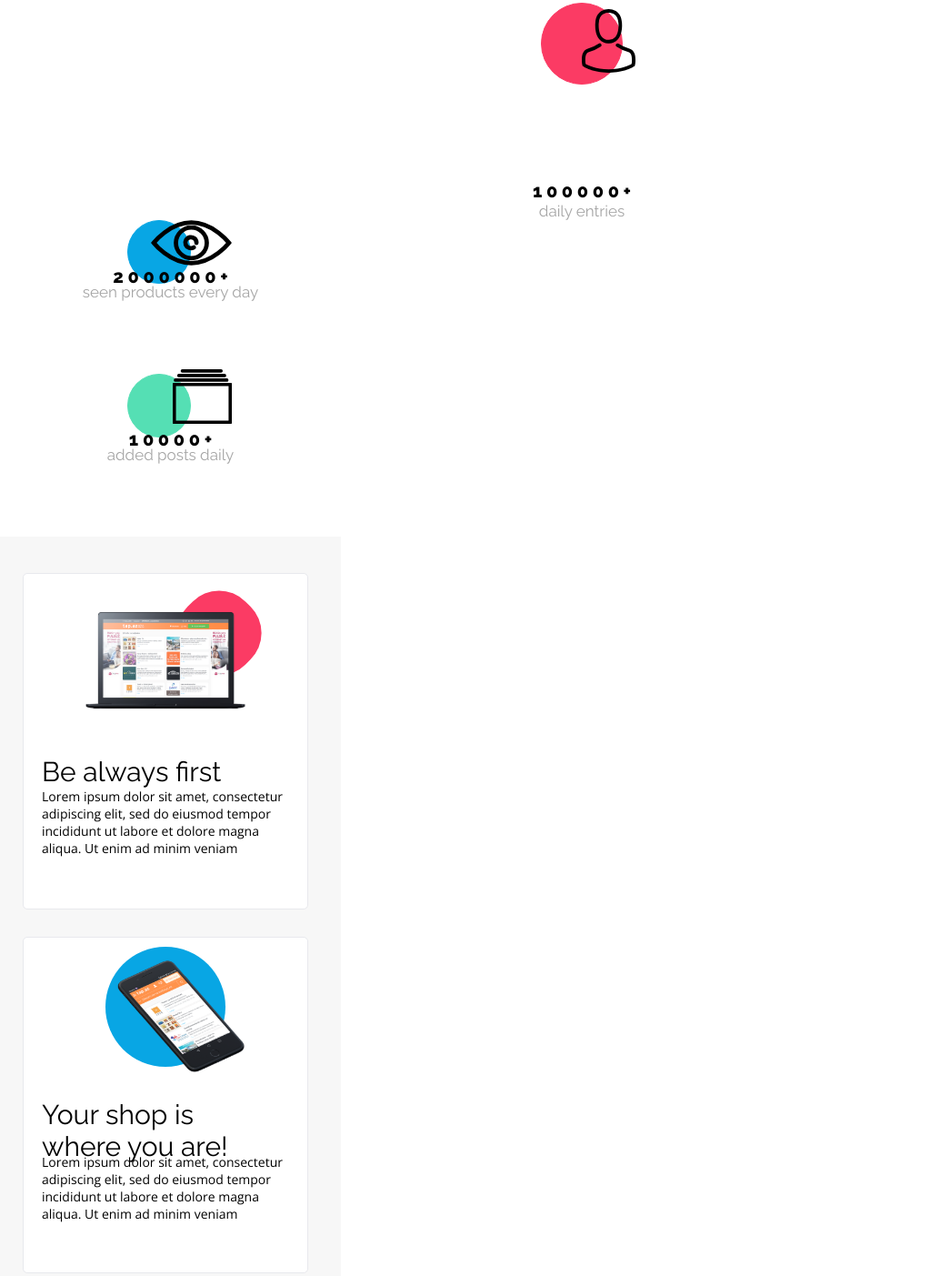
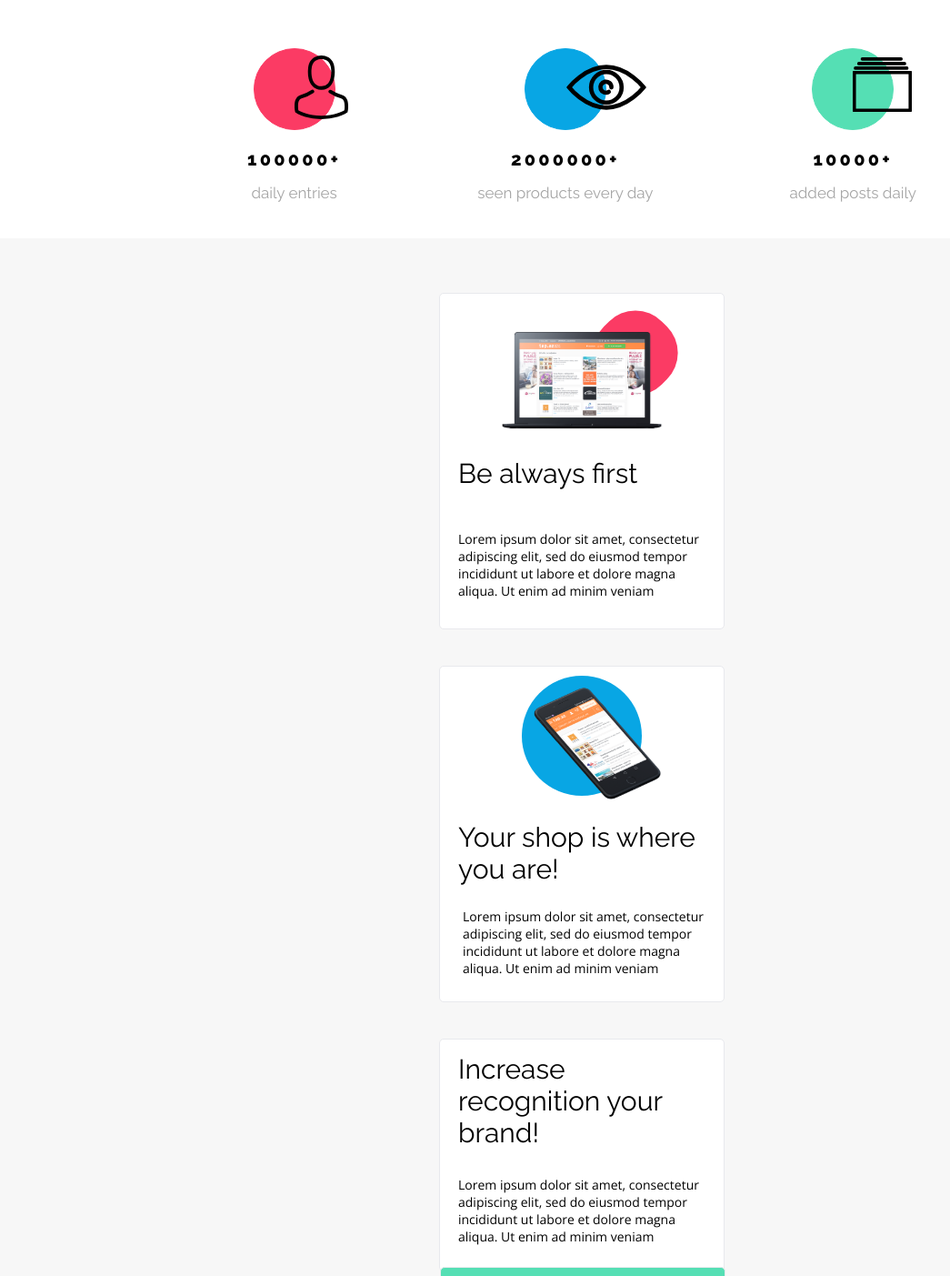
Before and after one commit to maruprin/oxygen-shop, a plain HTML site: page index.html in a window 1280 px wide. Shown: the part 1066-2469 px from the top of the page at 91% size, without its empty margins (0-1045 px from the left). Drawn offline with nearby package versions, Linux system fonts and the light colour scheme; a web font is replaced by a local one.

Commit message:
news acabado

```diff
--- a/css/styles.scss
+++ b/css/styles.scss
@@ -118,6 +118,9 @@ body{
 }
 .rating{
 
+    .rating1{
+    position: relative;
+
     &__item1{
         width: 90px;
         height: 90px;
@@ -125,12 +128,12 @@ body{
         background-color: map-get($colores , "rosaRojo");
         border-radius: 50%;
         margin: 0 auto;
-        margin-bottom: 30px;
+        margin-bottom: 20px;
 }
     &__icon1{
         height: 70px;
-        position: relative;
-        top: -113px;
+        position: absolute;
+        top: 8px;
         left: 50%;
 
     }
@@ -141,6 +144,8 @@ body{
         font-size: 20px;
         text-align: center;
         margin: 0 auto;
+        margin-bottom: 15px;
+        letter-spacing: 3.28px;
     }
     &__comment1{
         color: map-get($colores , "gris");
@@ -149,25 +154,26 @@ body{
         font-weight: 400;
         font-size: 17px;
         text-align: center;
+        margin-bottom: 40px;
 
     }
 }
 .rating2{
-    width: 375px;
+    position: relative;
     &__item2{
-        margin-left: 140px;
-        width: 70px;
-        height: 70px;
-        padding: 20px;
+        width: 90px;
+        height: 90px;
         border: 1px solid map-get($colores , "celeste");
         background-color: map-get($colores , "celeste");
         border-radius: 50%;
+        margin: 0 auto;
+        margin-bottom: 20px;
 }
     &__icon2{
         height: 50px;
-        position: relative;
-        top: -70px;
-        left: 165px;
+        position: absolute;
+        top: 18px;
+        left:50%;
     }
     &__number2{
         font-family: map-get($fuentes, "titulo" );
@@ -175,8 +181,9 @@ body{
         font-weight: 800;
         font-size: 20px;
         text-align: center;
-        position: relative;
-        top: -75px;
+        margin: 0 auto;
+        margin-bottom: 15px;
+        letter-spacing: 3.28px;
     }
     &__comment2{
         color: map-get($colores , "gris");
@@ -185,26 +192,26 @@ body{
         font-weight: 400;
         font-size: 17px;
         text-align: center;
-        position: relative;
-        top: -80px;
+        margin-bottom: 40px;
     }
 }
 .rating3{
-    width: 375px;
+    position: relative;
+
     &__item3{
-        margin-left: 140px;
-        width: 70px;
-        height: 70px;
-        padding: 20px;
+        width: 90px;
+        height: 90px;
         border: 1px solid map-get($colores , "verde");
         background-color: map-get($colores , "verde");
         border-radius: 50%;
+        margin: 0 auto;
+        margin-bottom: 20px;
 }
     &__icon3{
         width: 65px;
-        position: relative;
-        top: -75px;
-        left: 190px;
+        position: absolute;
+        top: 10px;
+        left: 50%;
     }
     &__number3{
         font-family: map-get($fuentes, "titulo" );
@@ -212,8 +219,9 @@ body{
         font-weight: 800;
         font-size: 20px;
         text-align: center;
-        position: relative;
-        top: -75px;
+        margin: 0 auto;
+        margin-bottom: 15px;
+        letter-spacing: 3.28px;
     }
     &__comment3{
         color: map-get($colores , "gris");
@@ -222,14 +230,14 @@ body{
         font-weight: 400;
         font-size: 17px;
         text-align: center;
-        position: relative;
-        top: -80px;
+        margin-bottom: 40px;
     }
-}
+}}
+
 .news{
-    width: 375px;
-    height: 1395.66px;
     background-color: map-get($colores, "grisClaro" );
+    padding: 60px;
+    margin-bottom: 40px;
 
     &__block1{
         width: 314px;
@@ -237,9 +245,9 @@ body{
         background:map-get($colores , "blanco" );
         border: 1px solid map-get($colores , "grisMenos" );
         border-radius: 5px;
-       position: relative;
-       top: 40px;
-       left: 25px;
+        margin: 0 auto;
+        margin-bottom: 40px;
+        position: relative;
     }
     &__item1{
         width: 90.12px;
@@ -247,7 +255,7 @@ body{
         background: map-get($colores , "rosaRojo");
         border-radius: 41px;
         transform: rotate(-45deg);
-        position: relative;
+        position: absolute;
         top: 20px;
         left: 170px;
     }
@@ -258,8 +266,8 @@ body{
         background-position: center;
         background-repeat: no-repeat;
         background-size: cover;
-        position: relative;
-        top: -50px;
+        position: absolute;
+        top: 40px;
         left: 60px;
     }
     &__titulo1{
@@ -267,14 +275,17 @@ body{
         font-style: normal;
         font-weight: 400;
         font-size: 30px;
-        margin-left: 20px;
-        margin-top: 0px;
+        position: absolute;
+        top: 180px;
+        left: 20px;
     }
     &__texto1{
         font-style: normal;
         font-weight: 400;
         font-size: 14px;
-        margin-left: 20px;
+        position: absolute;
+        top: 260px;
+        left: 20px;
         margin-right: 20px;
     }
 
@@ -284,17 +295,17 @@ body{
         background:map-get($colores , "blanco" );
         border: 1px solid map-get($colores , "grisMenos" );
         border-radius: 5px;
-       position: relative;
-       top: 40px;
-       left: 25px;
-       margin-top: 30px;
+        margin: 0 auto;
+        margin-bottom: 40px;
+        position: relative;
+
     }
     &__item2{
         width: 131.88px;
         height: 131.7px;
         background: map-get($colores , "celeste");
         border-radius: 50%;
-        position: relative;
+        position: absolute;
         top: 10px;
         left: 90px;
     }
@@ -305,8 +316,8 @@ body{
         background-position: center;
         background-repeat: no-repeat;
         background-size: cover;
-        position: relative;
-        top: -110px;
+        position: absolute;
+        top: 20px;
         left: 90px;
     }
     &__titulo2{
@@ -314,59 +325,61 @@ body{
         font-style: normal;
         font-weight: 400;
         font-size: 30px;
-        margin-left: 20px;
-        margin-top: -90px;
-        margin-right: 50px;
+        position: absolute;
+        top: 170px;
+        left: 20px;
+        margin-right: 30px;
     }
     &__texto2{
         font-style: normal;
         font-weight: 400;
         font-size: 14px;
-        margin-left: 20px;
+        position: absolute;
+        top: 265px;
+        left: 25px;
         margin-right: 20px;
-        margin-top: -10px;
+
     }
 
     &__block3{
         width: 314px;
-        height: 498px;
+        height: 256px;
         background:map-get($colores , "blanco" );
         border: 1px solid map-get($colores , "grisMenos" );
         border-radius: 5px;
-       position: relative;
-       top: 40px;
-       left: 25px;
-       margin-top: 30px;
+        margin: 0 auto;
+        margin-bottom: 40px;
+        position: relative;
     }
      &__titulo3{
         font-family: map-get($fuentes, "titulo" );
         font-style: normal;
         font-weight: 400;
         font-size: 30px;
-        margin-left: 20px;
-        margin-top: 30px;
-        margin-right: 50px;
+        position: absolute;
+        top: 15px;
+        left: 20px;
+        margin-right: 30px;
     }
     &__texto3{
         font-style: normal;
         font-weight: 400;
         font-size: 14px;
-        margin-left: 20px;
-        margin-right: 60px;
-        margin-top: -10px;
+        position: absolute;
+        top: 150px;
+        left: 20px;
+        margin-right: 20px;
     }
     &__item3{
         box-sizing: border-box;
-
         position: absolute;
         width: 314px;
         height: 195px;
         border: 1px solid map-get($colores, "grisMenos" );
         border-radius: 5px;
         background: map-get($colores , "verde");
-        position: relative;
-        top: 34px;
-        left: 0px;
+        position: absolute;
+        top: 250px;
     }
     &__img3{
         width: 250px;
@@ -375,14 +388,13 @@ body{
         background-position: center;
         background-repeat: no-repeat;
         background-size: cover;
-        position: relative;
-        top: -135px;
+        position: absolute;
+        top: 280px;
         left: 20px;
     }
 
 }
 .pricing{
-    width: 375px;
 
     &__titulo{
         font-family: map-get($fuentes, "titulo" );
@@ -396,7 +408,7 @@ body{
 }
     .pricing1{
         box-sizing: border-box;
-        position: absolute;
+        position: relative;
         width: 293px;
         height: 251px;
         border: 1px solid map-get($colores , "rosaRojo");
@@ -735,6 +747,15 @@ body{
         &__button{
             width: 440px;
         }
+        &__titulo2{
+            margin-bottom: 90px;
+        }
+    }
+    .rating{
+        display: flex;
+        justify-content: center;
+        gap:150px;
+
     }
 
 }
--- a/index.html
+++ b/index.html
@@ -30,24 +30,26 @@
         <div class="shop__image"></div>
         <h3 class="shop__titulo2">The most popular sales platform in country</h3>
         <div class="rating">
-            <div class="rating__item1"></div>
-            <img class="rating__icon1" src="./assets/img/icons/person.svg" alt="person">
-            <h4 class="rating__number1">1 0 0 0 0 0 +</h4>
-            <p class="rating__comment1">daily entries</p>
+        <div class="rating1">
+            <div class="rating1__item1"></div>
+            <img class="rating1__icon1" src="./assets/img/icons/person.svg" alt="person">
+            <h4 class="rating1__number1">100000+</h4>
+            <p class="rating1__comment1"> daily entries </p>
         </div>
         <div class="rating2">
             <div class="rating2__item2"></div>
             <img class="rating2__icon2" src="./assets/img/icons/eye.svg" alt="eye">
-            <h4 class="rating2__number2">2 0 0 0 0 0 0 +</h4>
+            <h4 class="rating2__number2">2000000+</h4>
             <p class="rating2__comment2"> seen products every day</p>
         </div>
         <div class="rating3">
             <div class="rating3__item3"></div>
             <img class="rating3__icon3" src="./assets/img/icons/catalog.svg" alt="catalog">
-            <h4 class="rating3__number3">1 0 0 0 0 +</h4>
+            <h4 class="rating3__number3">10000+</h4>
             <p class="rating3__comment3">added posts daily</p>
         </div>
     </div>
+</div>
     <div class="news">
         <div class="news__block1">
             <div class="news__item1"></div>
```
Also changed, not shown: css/styles.css, 1 other file.
